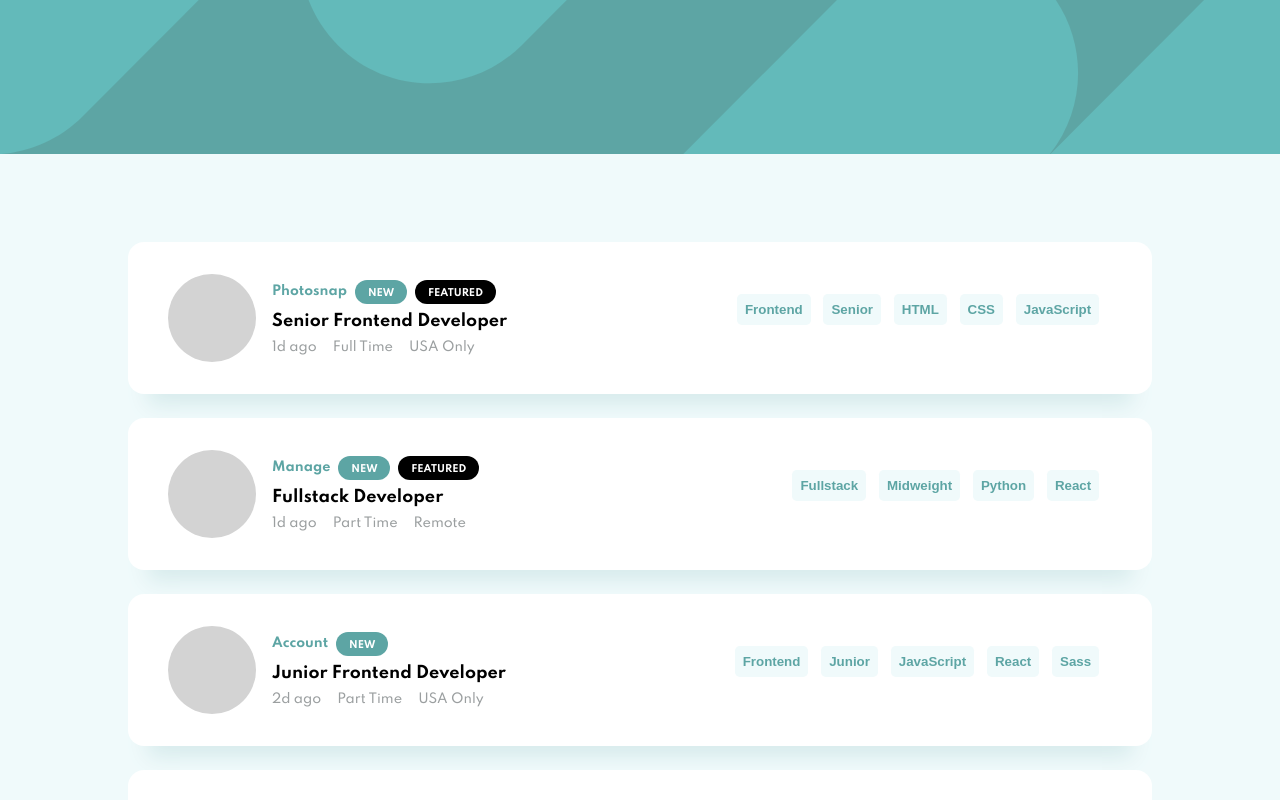
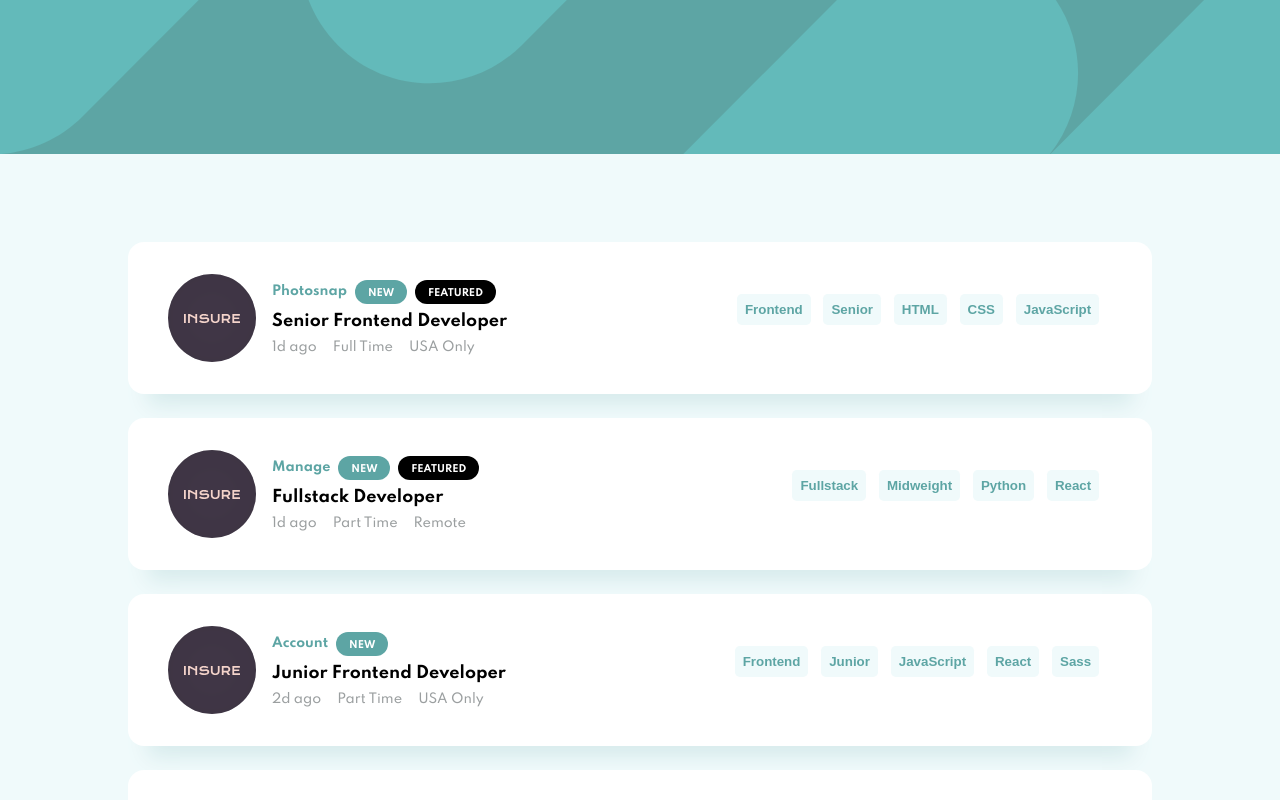
Before and after one commit to kofinartey/static-job-listings, a React (Create React App) app: page / in a window 1280 px wide. Shown: the top 800 px of the page. Built offline with nearby package versions, Linux system fonts and the light colour scheme.

Commit message:
before applying context

```diff
--- a/src/Job.js
+++ b/src/Job.js
@@ -1,5 +1,6 @@
 import React, { useState } from "react";
 // import logos from "./images/Logos.js";
+import logo from "./images/insure.svg";
 import { Divider } from "@material-ui/core";
 import styles from "./styles/JobStyles.js";
 import { withStyles } from "@material-ui/styles";
@@ -16,7 +17,7 @@ function Job(props) {
     addFilter(selectedSkill);
   }
 
-  /*************** MAIN REND ***************/
+  /*************** MAIN RENDER ***************/
   return (
     <div className={classes.Job}>
       {/* divide into two parts;
@@ -27,7 +28,9 @@ function Job(props) {
 
       {/* company details */}
       <div className={classes.company__details}>
-        <div className={classes.Job__logo}></div>
+        <div className={classes.Job__logo}>
+          <img src={logo} alt={`${data.company} logo`} />
+        </div>
         <div className={classes.Job__details}>
           <div className={classes.Job__company}>
             <p>{data.company}</p>
--- a/src/styles/JobStyles.js
+++ b/src/styles/JobStyles.js
@@ -100,11 +100,6 @@ const styles = {
       display: "flex",
       alignItems: "center",
       justifyContent: "space-between",
-      // backgroundColor: "red",
-      // display: "flex",
-      // flexDirection: "column",
-      // justifyContent: "space-between",
-      // alignItems: "flex-start",
     },
     Job__details: {
       width: "auto",
```
